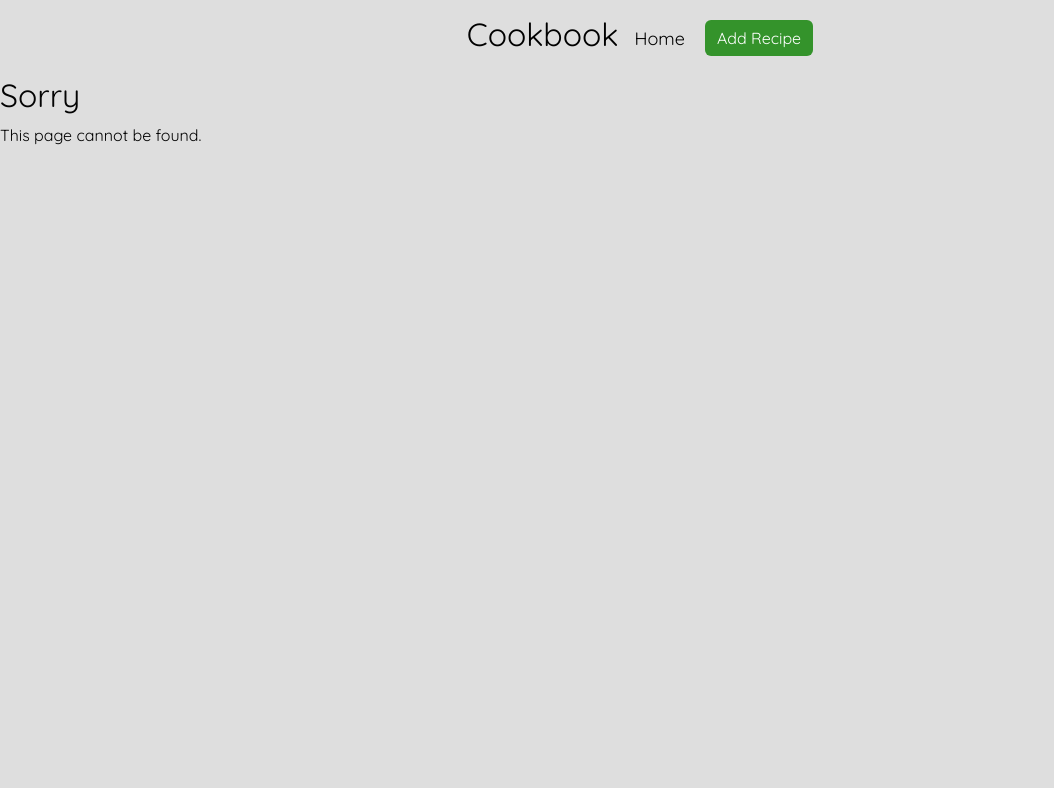
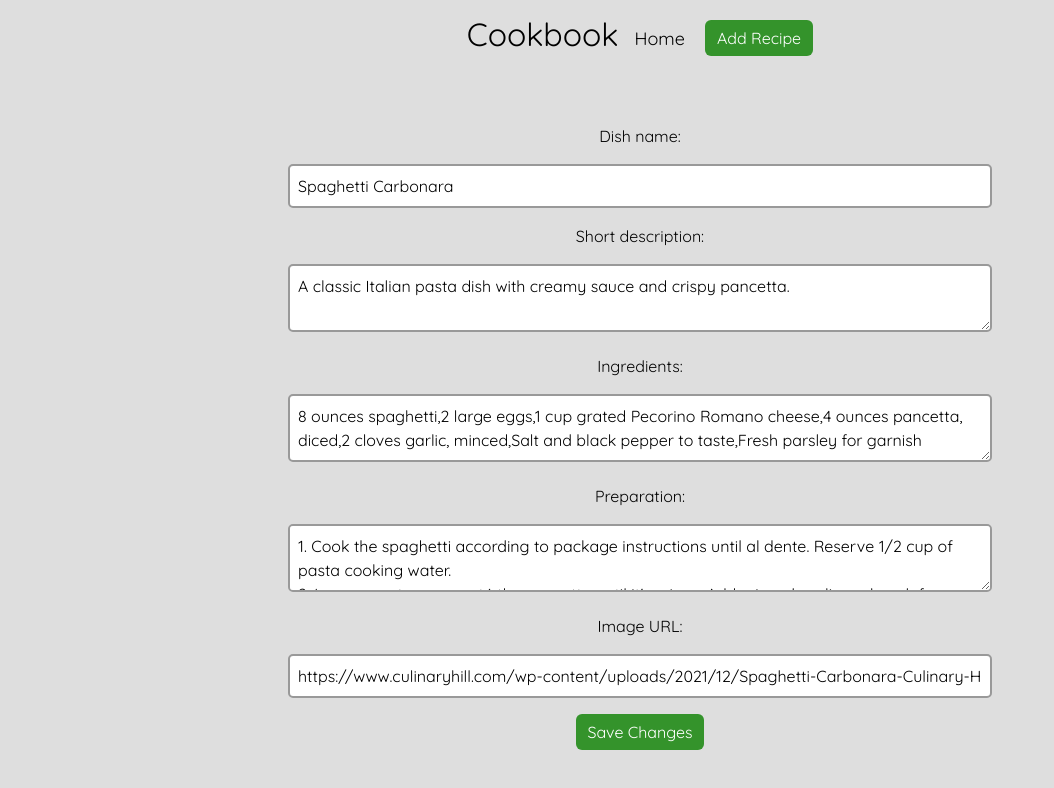
Before and after one commit to mihajlocolic/cookbook, a React (Vite) app: page /recipes/1/edit in a window 1280 px wide. Shown: the top 788 px of the page, without its empty margins (0-1054 px from the left). Built offline with nearby package versions, Linux system fonts and the light colour scheme; data requests are answered from the project's data file.

Commit message:
Added editing (updating) recipe feature, may still be unstable

```diff
--- a/data/db.json
+++ b/data/db.json
@@ -62,31 +62,6 @@
       ],
       "preparation": "1. In a bowl, marinate the sliced beef with minced garlic, soy sauce, and hoisin sauce for 15 minutes.\n2. Heat vegetable oil in a wok or large skillet over high heat.\n3. Add the marinated beef and stir-fry until it's browned and cooked through. Remove from the pan and set aside.\n4. In the same pan, stir-fry the mixed vegetables until crisp-tender.\n5. Return the cooked beef to the pan and stir to combine with the vegetables.\n6. Serve the beef stir-fry over cooked rice.",
       "image": "https://www.foodnetwork.com/content/dam/images/food/fullset/2015/12/16/3/FNM_010116-Beef-Stir-Fry-Recipe_s4x3.jpg"
-    },
-    {
-      "id": 5,
-      "name": "Vegetable Curry",
-      "description": "A fragrant and spicy vegetarian curry with a variety of vegetables.",
-      "ingredients": [
-        "2 cups mixed vegetables (e.g., carrots, potatoes, bell peppers, peas), ",
-        "1 onion, chopped, ",
-        "2 cloves garlic, minced, ",
-        "1 can (14 oz) coconut milk, ",
-        "2 tablespoons curry paste, ",
-        "1 tablespoon vegetable oil, ",
-        "Fresh cilantro for garnish, ",
-        "Cooked rice or naan bread for serving, "
-      ],
-      "preparation": "1. Heat vegetable oil in a large pot over medium heat. Add chopped onion and sauté until translucent.\n2. Add minced garlic and curry paste. Cook for a couple of minutes until fragrant.\n3. Add the mixed vegetables and sauté for a few minutes.\n4. Pour in the coconut milk and simmer until the vegetables are tender and the sauce thickens.\n5. Serve the vegetable curry over cooked rice or with naan bread, garnished with fresh cilantro.",
-      "image": "https://www.indianhealthyrecipes.com/wp-content/uploads/2023/07/vegetable-curry-recipe.jpg"
-    },
-    {
-      "name": "Grilled Cheese Sandwich",
-      "description": "Indulge in the timeless comfort of a Grilled Cheese Sandwich, a quick and easy classic that satisfies your cravings. With just a few ingredients and a hot skillet, you can create a golden, crispy exterior that encases gooey, melted cheese. Perfect for a fast, delicious meal or snack.",
-      "ingredients": "2 slices of bread\n2 slices of your favorite cheese (e.g., cheddar or American)\n1-2 tablespoons of butter",
-      "preparation": "Heat a non-stick skillet or frying pan over medium-low heat.\n\nSpread a thin layer of butter on one side of each slice of bread.\n\nPlace one slice of bread, butter-side down, in the heated skillet.\n\nQuickly add the cheese slices on top of the bread in the pan.\n\nPlace the second slice of bread on top of the cheese, with the buttered side facing up.\n\nCook for 2-4 minutes on each side or until the bread is golden brown and the cheese is melted to your liking. You can cover the pan with a lid to help the cheese melt faster.\n\nCarefully remove the grilled cheese sandwich from the pan and let it cool for a minute before cutting it in half.\n\nServe and enjoy your delicious grilled cheese sandwich!",
-      "image": "https://natashaskitchen.com/wp-content/uploads/2021/08/Grilled-Cheese-Sandwich-SQ.jpg",
-      "id": 6
     }
   ]
 }
--- a/src/App.jsx
+++ b/src/App.jsx
@@ -4,6 +4,7 @@ import Navbar from './components/Navbar';
 import Recipe from './components/Recipe';
 import AddRecipe from './components/AddRecipe';
 import NotFound from './components/NotFound';
+import EditRecipe from './components/EditRecipe';
 
 function App() {
 
@@ -15,6 +16,7 @@ function App() {
         <Route path='/' element={<Home/>}></Route>
         <Route path='/recipes/:id' element={<Recipe/>}></Route>
         <Route path='/addrecipe' element={<AddRecipe/>}></Route>
+        <Route path='/recipes/:id/edit' element={<EditRecipe/>}></Route>
         <Route path='*' element={<NotFound/>}></Route>
       </Routes>
     </div>
--- a/src/components/AddRecipe.jsx
+++ b/src/components/AddRecipe.jsx
@@ -18,7 +18,7 @@ const AddRecipe = () => {
 
         setIsPending(true);
 
-        fetch('https://my-json-server.typicode.com/mihajlocolic/cookbook-json/recipes/',{
+        fetch('http://localhost:8000/recipes/',{
             method: 'POST',
             headers: {'Content-Type': 'application/json'},
             body: JSON.stringify(dish)
--- /dev/null
+++ b/src/components/EditRecipe.jsx
@@ -0,0 +1,86 @@
+import { useNavigate, useParams } from "react-router-dom";
+import UseFetch from "./UseFetch";
+import { useState } from "react";
+
+const EditRecipe = () => {
+    const {id} = useParams();
+    const { data:recipe, error } = UseFetch('http://localhost:8000/recipes/' + id);
+    const [isPending, setIsPending] = useState(false);
+    const navigate = useNavigate();
+
+
+    const [name, setName] = useState('');
+    const [description, setDescription] = useState('');
+    const [ingredients, setIngredients] = useState('');
+    const [preparation, setPreparation] = useState('');
+    const [image, setImage] = useState('');
+
+
+    const handleEdit = (e) => {
+        e.preventDefault();
+        setIsPending(true);
+
+        const tempRecipe = {name, description, ingredients, preparation, image};
+
+        fetch('http://localhost:8000/recipes/' + id, {
+            method: 'PUT',
+            headers: {'Content-Type': 'application/json'},
+            body: JSON.stringify(tempRecipe)
+        })
+        .then(() => {
+            console.log("Recipe edited.");
+            setIsPending(false);
+            navigate(`/recipes/${id}`);
+        })
+        .catch(error => {
+            console.log("Error updating recipe data: " + error);
+
+        })
+    }
+
+    return (
+        <div className="edit-recipe">
+            { error && <div className="error-message">{error}</div> }
+            {recipe &&
+                <form className="editRecipeForm" onSubmit={(e) => handleEdit(e)}>
+                <label>Dish name:</label>
+                <input
+                    name="dishName"
+                    type="text"
+                    defaultValue={recipe.name}
+                    onChange={(e) => setName(e.target.value)}
+                    required
+                ></input>
+                <label>Short description:</label>
+                <textarea
+                    name="dishDescription"
+                    defaultValue={recipe.description}
+                    onChange={(e) => setDescription(e.target.value)}
+                ></textarea>
+                <label>Ingredients:</label>
+                <textarea
+                    name="ingridients"
+                    defaultValue={recipe.ingredients}
+                    onChange={(e) => setIngredients(e.target.value)}
+                ></textarea>
+                <label>Preparation:</label>
+                <textarea
+                    name="preparation"
+                    defaultValue={recipe.preparation}
+                    onChange={(e) => setPreparation(e.target.value)}
+                ></textarea>
+                <label>Image URL:</label>
+                <input
+                type="text"
+                defaultValue={recipe.image}
+                onChange={(e) => setImage(e.target.value)}
+                />
+                {! isPending && <button className="btn btn-primary">Save Changes</button>}
+                {isPending && <button className="btn btn-primary">Saving changes..</button>}
+            </form>
+            }
+        </div>
+    );
+}
+
+export default EditRecipe;
--- a/src/components/Home.jsx
+++ b/src/components/Home.jsx
@@ -5,7 +5,7 @@ import SearchBar from "./SearchBar";
 import { useState } from "react";
 
 function Home() {
-    const {data:recipes, error, isPending} = UseFetch('https://my-json-server.typicode.com/mihajlocolic/cookbook-json/recipes');
+    const {data:recipes, error, isPending} = UseFetch('http://localhost:8000/recipes/');
     const [searchResults, setSearchResults] = useState([]);
     const {showButton, handleScrollToTop} = ScrollTop();
 
--- a/src/components/Recipe.jsx
+++ b/src/components/Recipe.jsx
@@ -4,17 +4,17 @@ import ScrollTop from "./ScrollTop";
 
 const Recipe = () => {
     const {id} = useParams()
-    const { data:recipe, error, isPending } = UseFetch('https://my-json-server.typicode.com/mihajlocolic/cookbook-json/recipes/' + id)
+    const { data:recipe, error, isPending } = UseFetch('http://localhost:8000/recipes/' + id)
     const {showButton, handleScrollToTop} = ScrollTop
     const navigate = useNavigate()
 
     const handleDelete = () => {
-        fetch('https://my-json-server.typicode.com/mihajlocolic/cookbook-json/recipes/' + id, {
+        fetch('http://localhost:8000/recipes/' + id, {
             method: 'DELETE'
         })
         .then(response => response.text())
         .then(response => {
-            console.log(response)
+            // console.log(response)
             navigate('/')})
         .catch(() => {
             throw Error("Couldn't delete the recipe.");
@@ -38,7 +38,10 @@ const Recipe = () => {
                         <p>{recipe.preparation}</p>
                         {!recipe.preparation && <p>Recipe preparation to be added.</p>}
                     </div>
-                    <button className="btn btn-primary" onClick={() => handleDelete()}>Delete Recipe</button>
+                    <div className="buttons">
+                        <button className="btn btn-primary" onClick={() => {navigate(`/recipes/${recipe.id}/edit`)}}>Edit Recipe</button>
+                        <button className="btn btn-primary" onClick={() => handleDelete()}>Delete Recipe</button>
+                    </div>
                 </article>
             }
 
--- a/src/components/UseFetch.jsx
+++ b/src/components/UseFetch.jsx
@@ -17,7 +17,7 @@ const UseFetch = (url) => {
 
                     return response.json()
                 }).then((data) => {
-                    console.log(data)
+                    // console.log(data)
                     setData(data)
                     setError(null)
                     setIsPending(false)
--- a/src/index.css
+++ b/src/index.css
@@ -136,6 +136,7 @@ body {
   justify-content: center;
   align-items: center;
   margin: 2rem 10rem;
+  gap: 1rem;
 }
 
 .recipe-details h2, h5 {
@@ -148,14 +149,21 @@ body {
   border-radius: 15px;
 }
 
-.addRecipeForm {
+.recipe-details .buttons {
+  display: flex;
+  flex-direction: row;
+  flex-wrap: wrap;
+  gap: 1rem;
+}
+
+.addRecipeForm, .editRecipeForm {
   max-width: 50rem;
   margin: 0 auto;
   padding: 3rem;
   text-align: center;
 }
 
-.addRecipeForm textarea, .addRecipeForm input {
+.addRecipeForm textarea, .addRecipeForm input, .editRecipeForm textarea, .editRecipeForm input {
   width: 100%;
   margin: 1rem 0;
   border: 2px solid #999999;
```
